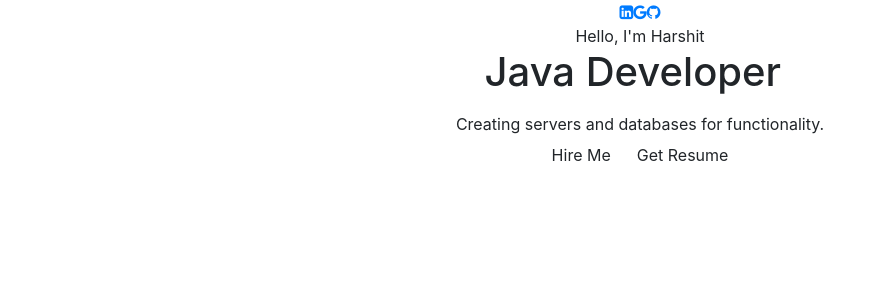
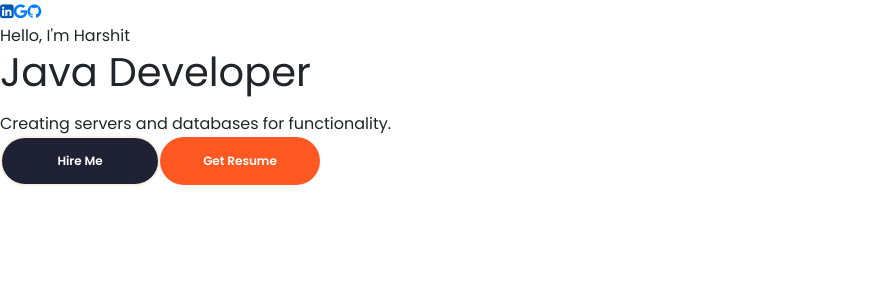
Before and after one commit to Harshit1047/Portfolio, a React (Create React App) app in the folder client/: page / in a window 1280 px wide. Shown: the top 300 px of the page, without its empty margins (0-886 px from the left). Built offline with nearby package versions, Linux system fonts and the light colour scheme; a web font is replaced by a local one.

Commit message:
design added

```diff
--- a/client/src/App.css
+++ b/client/src/App.css
@@ -1,38 +1,20 @@
-.App {
-  text-align: center;
+:root{
+  --light-blue : #04C3FF;
+  --light-blue-shadow:  rgb(69 211 255 / 27%);
+  --sea-green: #0ABEAD;
+  --sea-green-dark: #0CBFAE;
+  --sea-green-extra-dark: #09BEAD;
+  --sea-green-shadow: rgba(11, 190, 173,0.4);
+  --header-hamburger-background : rgba(11, 190, 173,0.8);
+  --orange: #F57F17;
+  --dark-orange: #FF5823;
+  --orange-shadow: rgba(245, 127, 23,0.2);
+  --white: #ffffff;
+  --black: #333333;
+  --disabled-btn: #09bead7a;
+  --error-message:  #e44f4fd1;
+  --toast-error: #e44f4ffa;
+  --toast-shadow:  #9c9c9ce3;
+  --toast-success: #0CBFAE;
+  --loader-color: #0CBFAE
 }
-
-.App-logo {
-  height: 40vmin;
-  pointer-events: none;
-}
-
-@media (prefers-reduced-motion: no-preference) {
-  .App-logo {
-    animation: App-logo-spin infinite 20s linear;
-  }
-}
-
-.App-header {
-  background-color: #282c34;
-  min-height: 100vh;
-  display: flex;
-  flex-direction: column;
-  align-items: center;
-  justify-content: center;
-  font-size: calc(10px + 2vmin);
-  color: white;
-}
-
-.App-link {
-  color: #61dafb;
-}
-
-@keyframes App-logo-spin {
-  from {
-    transform: rotate(0deg);
-  }
-  to {
-    transform: rotate(360deg);
-  }
-}
--- a/client/src/PortfolioContainer/Home/Profile.js
+++ b/client/src/PortfolioContainer/Home/Profile.js
@@ -6,6 +6,7 @@ export default function Profile() {
             <div className='profile-parent'>
                 <div className='profile-details'>
                     <div className='colz'>
+                        <div className='colz-icon'>
                         <a href='https://www.linkedin.com/in/harshit-pratap-singh-36258a1b1/'>
                             <i class="fa fa-linkedin-square"></i>
                         </a>
@@ -15,6 +16,8 @@ export default function Profile() {
                         <a href='https://github.com/Harshit1047'>
                             <i class="fa fa-github" aria-hidden="true"></i>
                         </a>
+                        </div>
+
                     </div>
                     <div className='profile-details-name'>
                         <span className='primary-text'>
@@ -52,9 +55,13 @@ export default function Profile() {
                             Hire Me{" "}
                         </button>
                         <a href="Resume.pdf" download='Harshit Resume.pdf'>
-                        <button className='btn high'>Get Resume</button></a>
+                        <button className='btn highlighted-btn'>Get Resume</button></a>
 
                     </div>
+
+                </div>
+                <div className='profile-picture'>
+                    <div className='profile-picture-background'></div>
                 </div>
             </div>
         </div>
--- a/client/src/index.css
+++ b/client/src/index.css
@@ -1,13 +1,135 @@
+@font-face {
+  font-family: "Poppins Medium";
+  font-style: normal;
+  font-weight: normal;
+  src: url("./assets/fonts/Poppins-Medium.ttf");
+}
+
+@font-face {
+  font-family: "Poppins Regular";
+  font-style: normal;
+  font-weight: normal;
+  src: url("./assets/fonts/Poppins-Regular.ttf");
+}
+
+@font-face {
+  font-family: "Poppins SemiBold";
+  font-style: normal;
+  font-weight: normal;
+  src: url("./assets/fonts/Poppins-SemiBold.ttf");
+}
+
+@font-face {
+  font-family: "Poppins Bold";
+  font-style: normal;
+  font-weight: normal;
+  src: url("./assets/fonts/Poppins-Bold.ttf");
+}
+
+@font-face {
+  font-family: "Poppins ExtraBold";
+  font-style: normal;
+  font-weight: normal;
+  src: url("./assets/fonts/Poppins-ExtraBold.ttf");
+}
+
+@font-face {
+  font-family: "Poppins Light";
+  font-style: normal;
+  font-weight: normal;
+  src: url("./assets/fonts/Poppins-Light.ttf");
+}
+
+@font-face {
+  font-family: "Poppins Thin";
+  font-style: normal;
+  font-weight: normal;
+  src: url("./assets/fonts/Poppins-Thin.ttf");
+}
+
+* {
+  outline: none;
+}
+
 body {
   margin: 0;
-  font-family: -apple-system, BlinkMacSystemFont, 'Segoe UI', 'Roboto', 'Oxygen',
-    'Ubuntu', 'Cantarell', 'Fira Sans', 'Droid Sans', 'Helvetica Neue',
-    sans-serif;
+  overflow-y: overlay;
+  font-family: "Poppins Regular";
   -webkit-font-smoothing: antialiased;
   -moz-osx-font-smoothing: grayscale;
 }
 
 code {
-  font-family: source-code-pro, Menlo, Monaco, Consolas, 'Courier New',
+  font-family: source-code-pro, Menlo, Monaco, Consolas, "Courier New",
     monospace;
 }
+
+::-webkit-scrollbar {
+  width: 6px !important;
+  height: 6px !important;
+}
+
+body ::-webkit-scrollbar-thumb {
+  background-color: hsla(0, 0%, 100%, 0.16);
+}
+
+::-webkit-scrollbar-thumb {
+  background-color: rgba(0, 0, 0, 0.2);
+}
+
+::-webkit-scrollbar-track {
+  background: hsla(0, 0%, 100%, 0.1);
+}
+
+.btn {
+  border-radius: 50px;
+  padding: 14px 0;
+  width: 160px;
+  cursor: pointer;
+  transition: 0.2s;
+  font-family: "Poppins SemiBold";
+}
+
+.btn:active {
+  transform: translateY(2px);
+}
+
+.primary-btn {
+  color: var(--white);
+  border: 2px solid linen;
+  font-size: 12px;
+  background-color: #1f2235;
+}
+/* @media only screen and (max-width: 414px) {
+  .primary-btn {
+    font-size: 13px;
+  }
+} */
+
+.primary-btn:hover {
+  color: aliceblue;
+  border: 2px solid #ff5823;
+  background-color: #1f2235;
+}
+
+.highlighted-btn {
+  color: var(--white);
+
+  font-size: 12px;
+  background-color: #ff5823;
+}
+@media only screen and (max-width: 568px) {
+  .highlighted-btn {
+    z-index: -900;
+  }
+}
+
+.red-border {
+  border: 1px solid var(--error-message) !important;
+}
+
+.fade-in {
+  opacity: 0;
+  transform: translateY(80px);
+  transition: all 0.8s ease;
+}
```
Also changed, not shown: client/src/assets/profilephoto.jpg (added).
